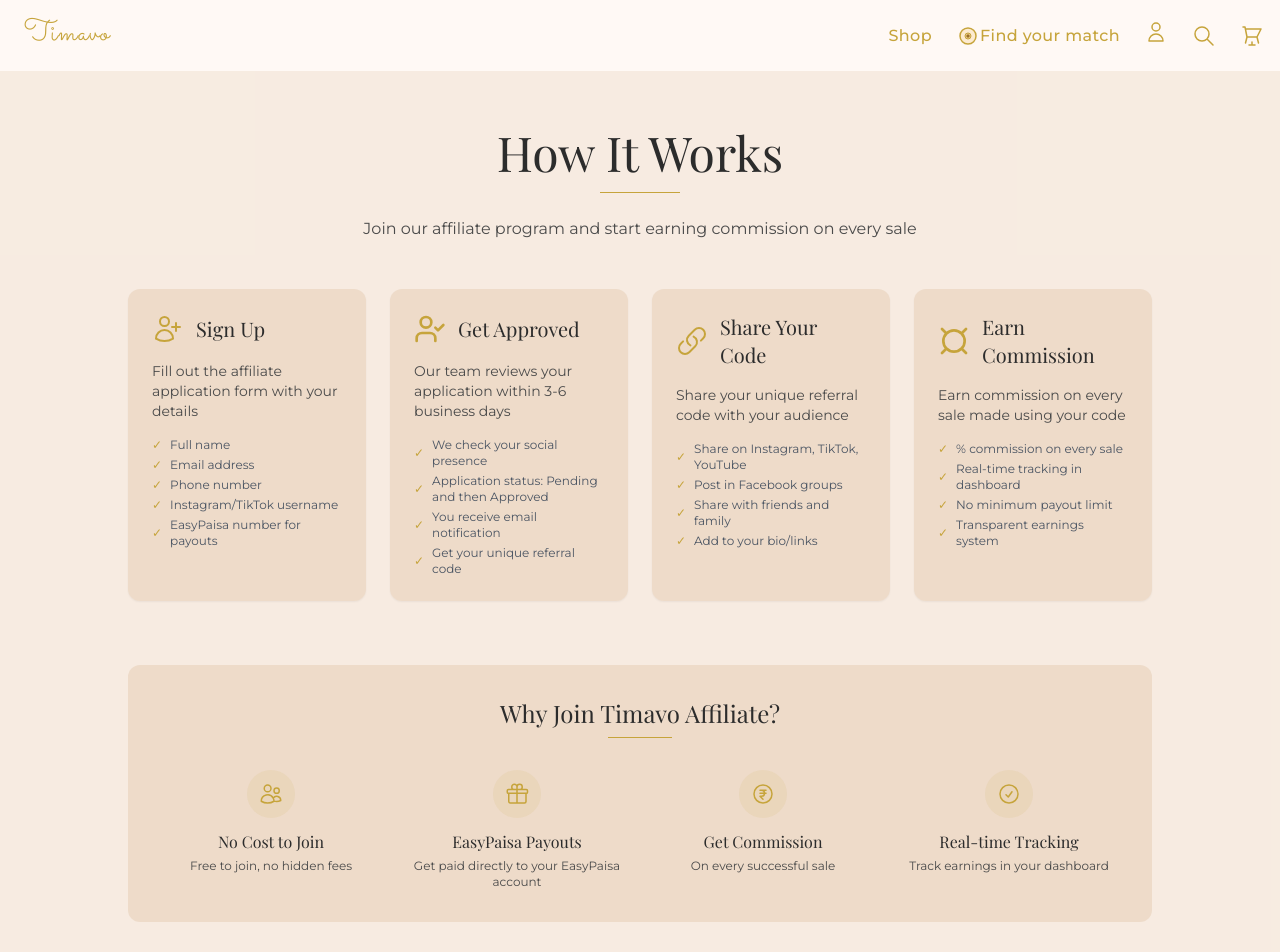
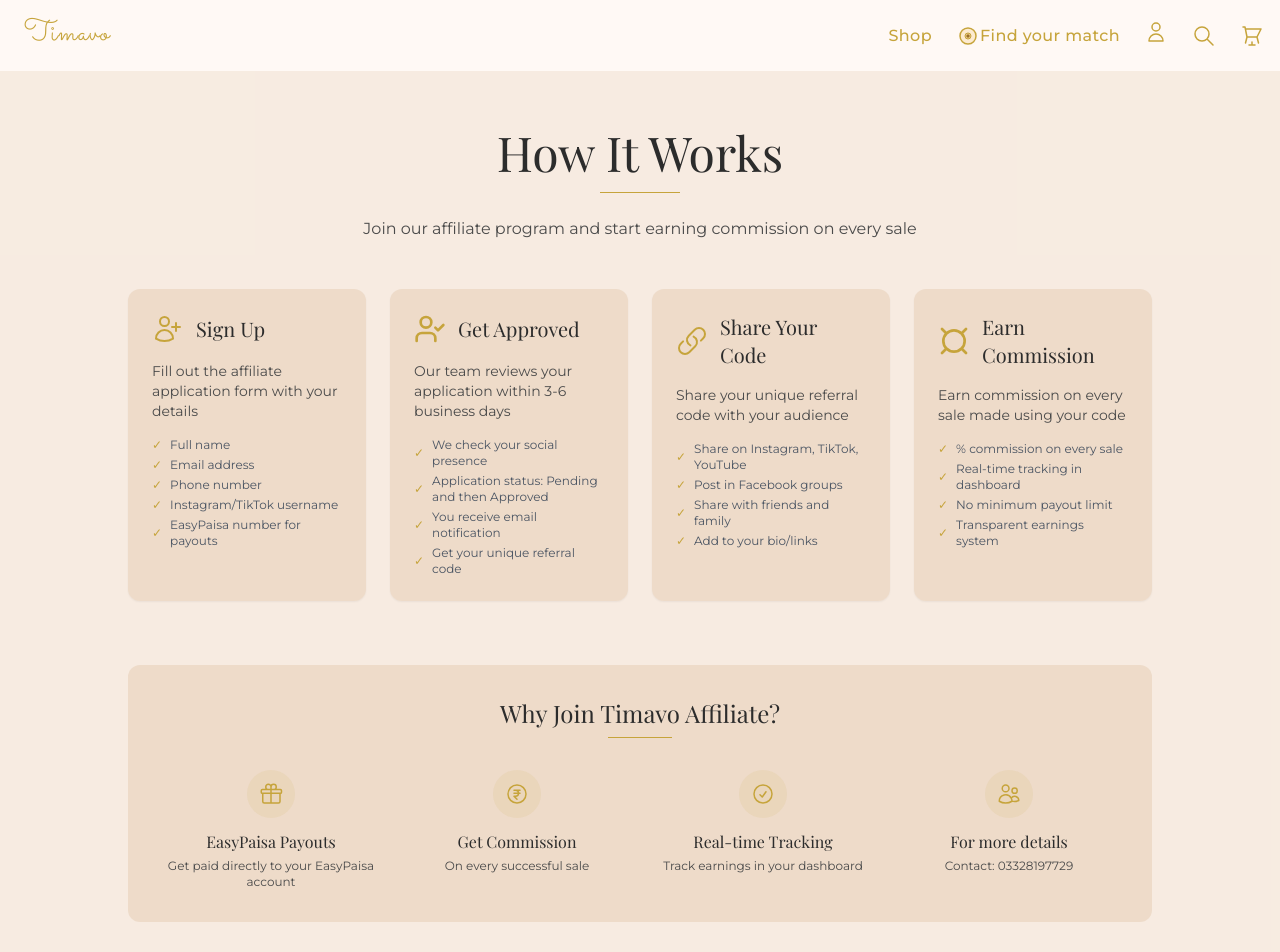
Before and after one commit to areeza-arshad/timavo, a Next.js app: page /affiliate/how-it-works in a window 1280 px wide. Shown: the top 952 px of the page. Built offline with nearby package versions, Linux system fonts and the light colour scheme; no server answers.

Commit message:
change affiliate fee

```diff
--- a/app/(store)/affiliate/how-it-works/page.tsx
+++ b/app/(store)/affiliate/how-it-works/page.tsx
@@ -62,11 +62,6 @@ export default function HowItWorksPage() {
 
   const benefits = [
     {
-      icon: <UsersIcon className="h-6 w-6" />,
-      title: 'No Cost to Join',
-      description: 'Free to join, no hidden fees'
-    },
-    {
       icon: <GiftIcon className="h-6 w-6" />,
       title: 'EasyPaisa Payouts',
       description: 'Get paid directly to your EasyPaisa account'
@@ -80,6 +75,11 @@ export default function HowItWorksPage() {
       icon: <CheckCircleIcon className="h-6 w-6" />,
       title: 'Real-time Tracking',
       description: 'Track earnings in your dashboard'
+    },
+    {
+      icon: <UsersIcon className="h-6 w-6" />,
+      title: 'For more details',
+      description: 'Contact: 03328197729'
     }
   ];
 
```
